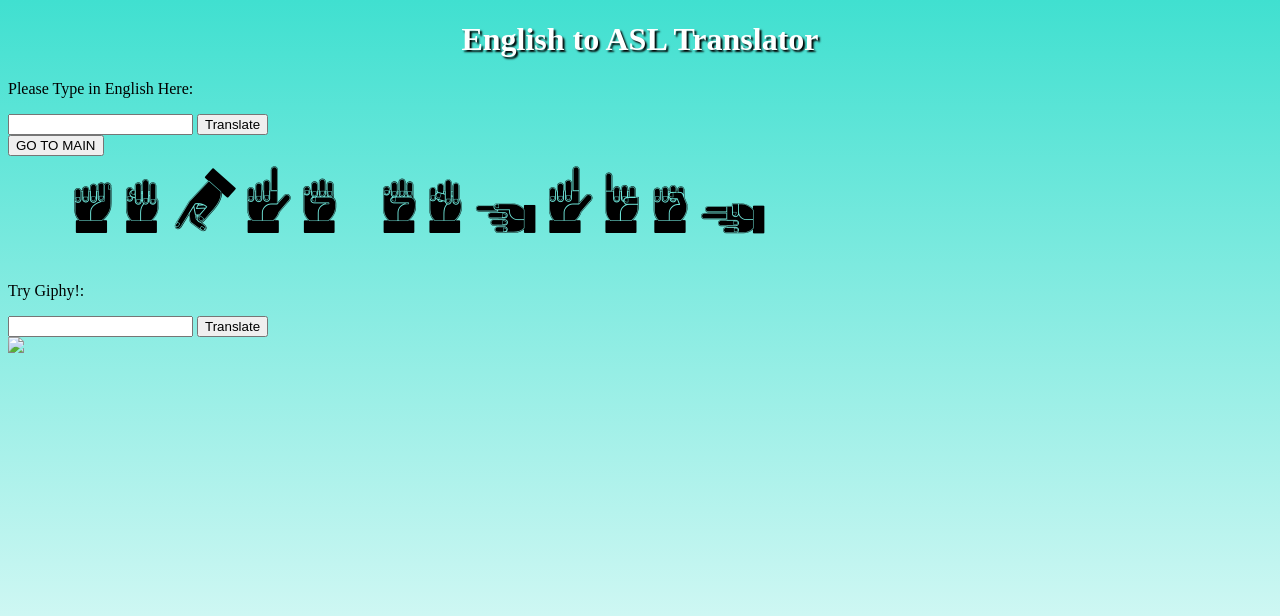
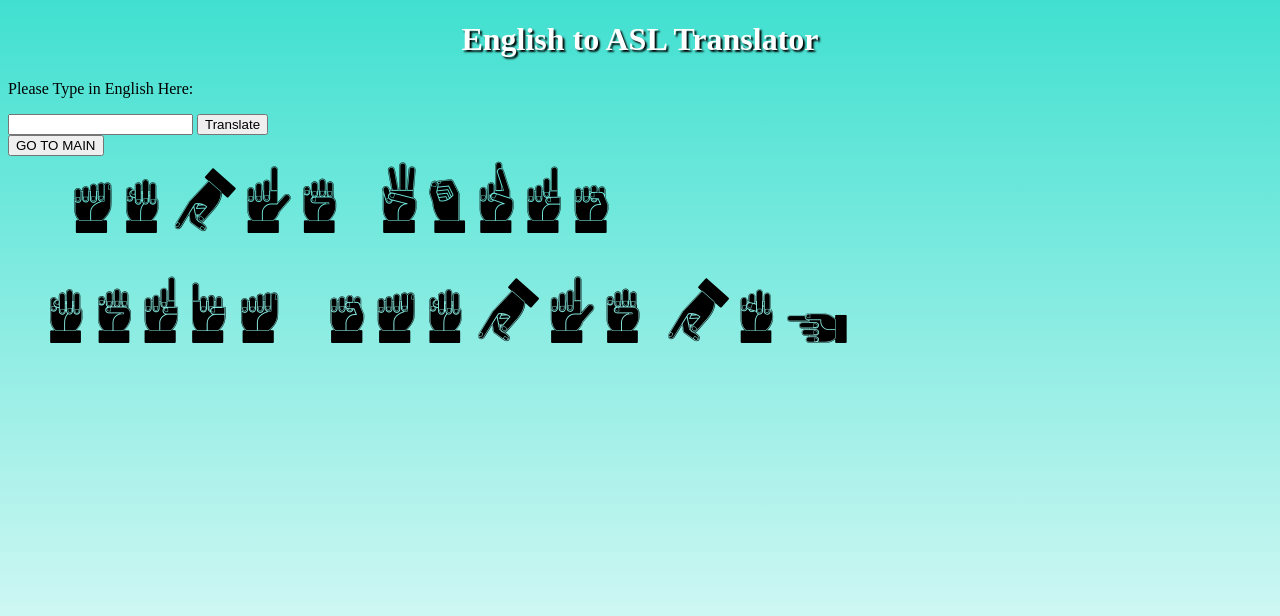
Before and after one commit to kgager/aslmu, a Python web app: template templates/translatorpage.html in a window 1280 px wide. Shown: the top 616 px of the page. Run offline with Jinja, Linux system fonts and the light colour scheme; the template is opened without the code that fills it: most values are stand-ins (such as "Sample title", 1, 10 or a date in 2020).

Commit message:
Began translator merge

```diff
--- a/main.py
+++ b/main.py
@@ -35,8 +35,7 @@ class TranslatorPageHandler(webapp2.RequestHandler):
         form_template = jinja_env.get_template('templates/translatorpage.html')
         self.response.write(form_template.render())
     def post(self):
-        english = self.request.get("english").lower()
-        giphyQ = str(self.request.get("giphyQ"))
+        Query = str(self.request.get("Query"))
         giphyP = {
         "q": giphyQ,
         "api_key": "BWkKadSlz5EiOcSh3R61iPb5WPKb50Ha",
@@ -48,6 +47,7 @@ class TranslatorPageHandler(webapp2.RequestHandler):
         giphyURL = giphyBaseURL + urlencode(giphyP)
         giphyR = json.loads(urlfetch.fetch(giphyURL).content)
         gif_url = giphyR['data'][0]['images']['original']['url']
+        english = self.request.get("english").lower()
         form_template = jinja_env.get_template('templates/translatorpage.html')
         self.response.write(form_template.render({
         "english": english,
--- a/templates/translatorpage.html
+++ b/templates/translatorpage.html
@@ -1,34 +1,24 @@
 <!DOCTYPE html>
 <html lang="en" dir="ltr">
   <head>
-
   <meta charset="utf-8">
   <link rel="stylesheet" href="/styles/translatorpage.css">
   <title>ASL</title>
-
-
-
   </head>
   <body>
     <h1>English to ASL Translator</h1>
     <p>Please Type in English Here:</p>
     <form method="post" action="/translator">
-      <input type="text" name="english">
+      <input type="text" name="Query">
       <input type="submit" value="Translate"/>
     </form>
     <form method="post" action="/main">
       <input type="submit" value="GO TO MAIN"/>
     </form>
     <div class="asl">
-    {{ english }}
-    </div>
-    <p>Try Giphy!:</p>
-    <form method="post" action="/translator">
-      <input type="text" name="giphyQ">
-      <input type="submit" value="Translate"/>
-    </form>
-    <div class="gif">
-    <img src="{{ gif_url }}">
+    {{ words }}
+    {{ img  }}
+    <!-- <img src="{{ gif_url }}"> -->
     </div>
   </body>
 </html>
```
